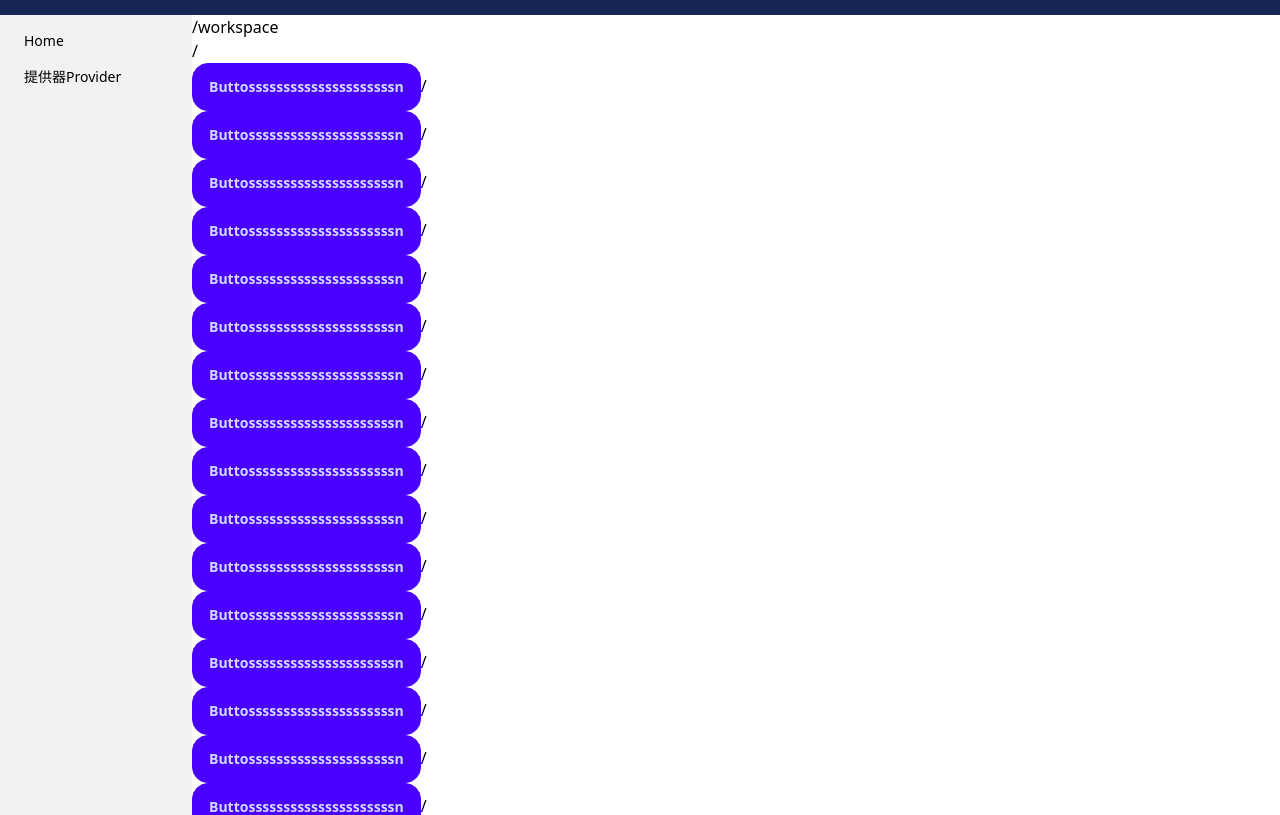
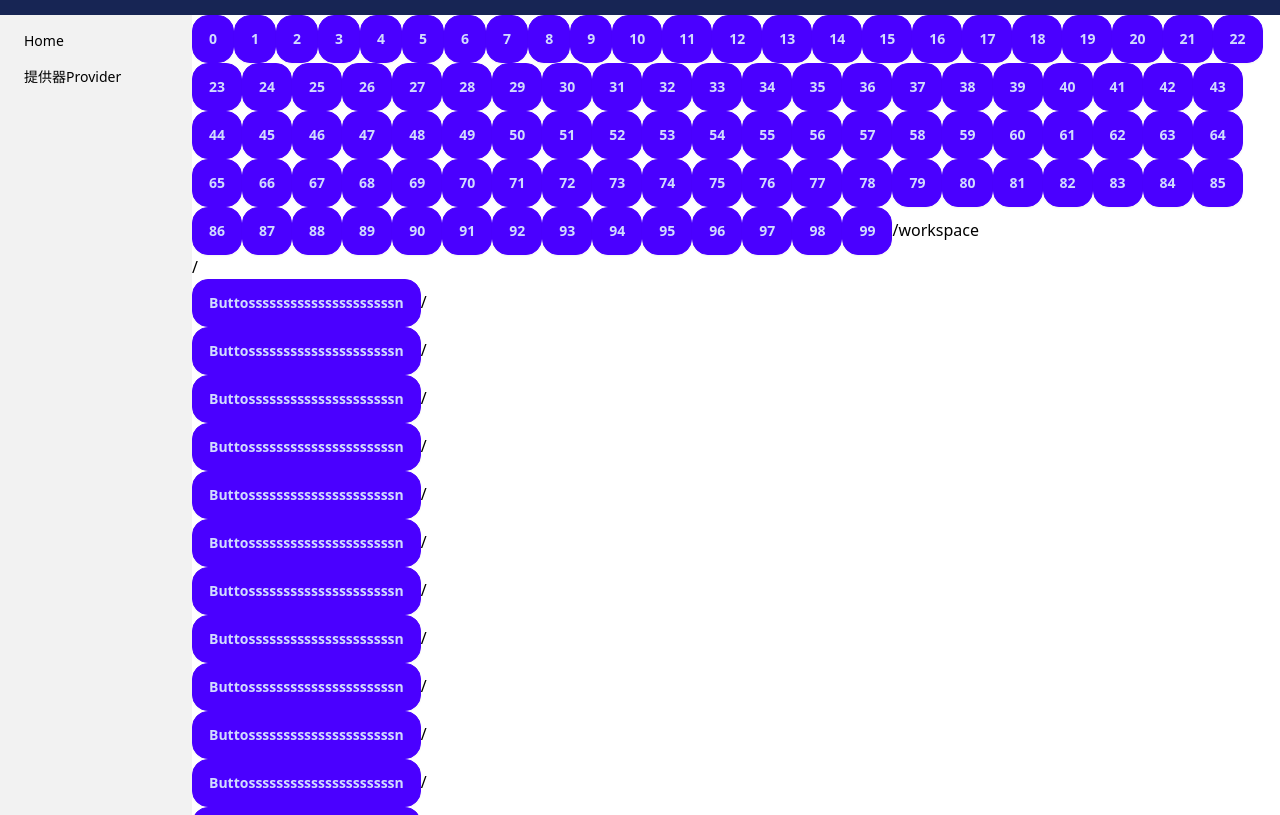
Before and after one commit to chen56/kou, a React app in the folder app/packages/app-nextjs/: page /workspace/providers in a window 1280 px wide. Shown: the part 49-864 px from the top of the page. Built offline with nearby package versions, Linux system fonts and the light colour scheme.

Commit message:
tsconfig.json compilerOptions.target:es6

```diff
--- a/app/packages/app-nextjs/src/app/workspace/providers/page.tsx
+++ b/app/packages/app-nextjs/src/app/workspace/providers/page.tsx
@@ -1,8 +1,13 @@
+'use client'
+
 import * as React from 'react';
 import Link from 'next/link';
 
 export default function ButtonUsage() {
     return <div className="">
+        {[...Array(100).keys()].map(
+            (key) => <button key={key} className="btn btn-primary">{key}</button>
+        )}
         <Link href={"/workspace"}>/workspace</Link>
         <br/>
         <Link href={"/"}>/</Link>
--- a/app/packages/app-nextjs/tsconfig.json
+++ b/app/packages/app-nextjs/tsconfig.json
@@ -1,5 +1,6 @@
 {
   "compilerOptions": {
+    "target": "ES6",
     "lib": [
       "dom",
       "dom.iterable",
```
